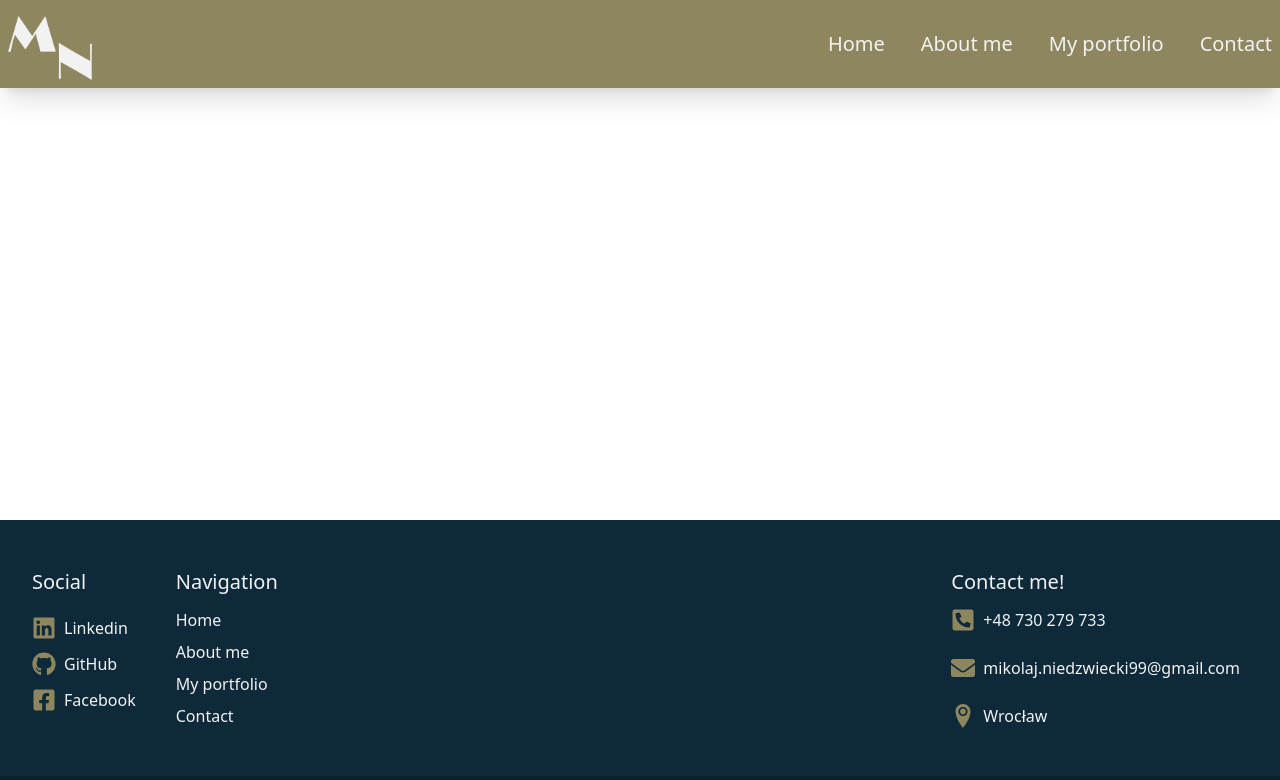
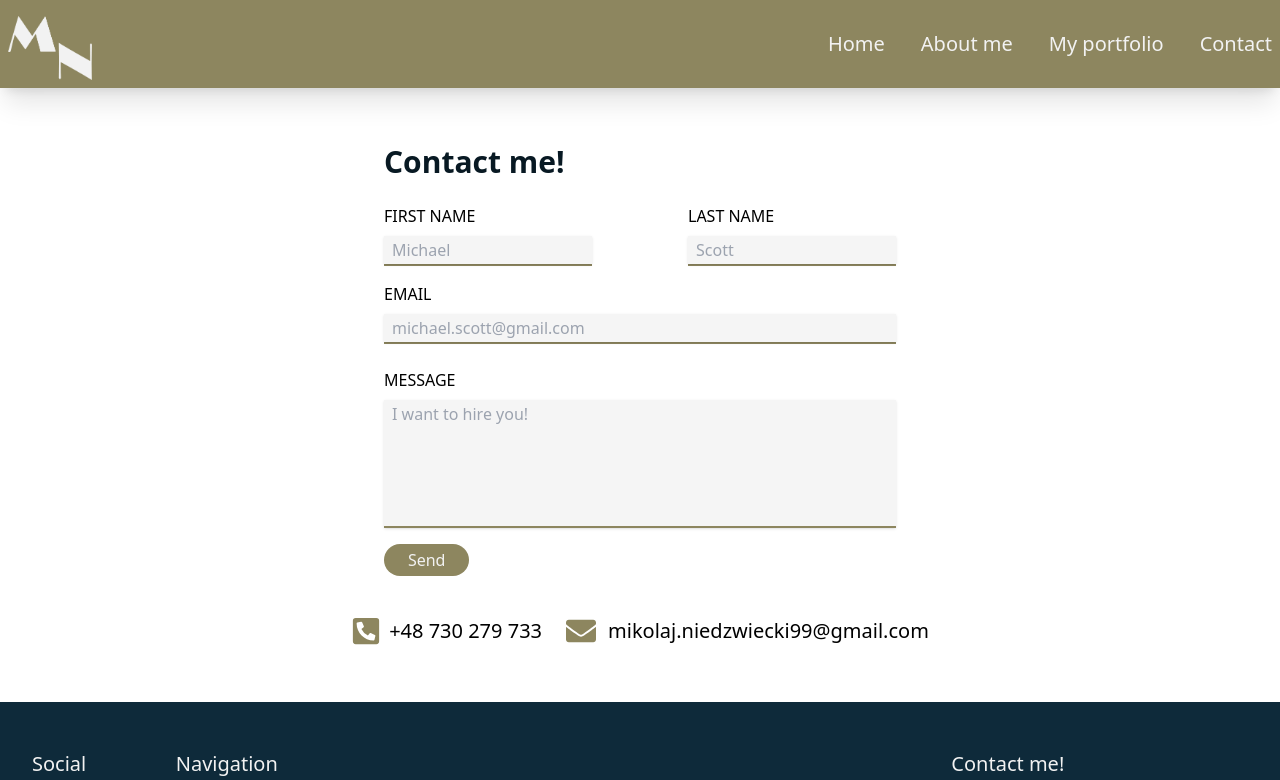
Before and after one commit to kolamaja/Portfolio, a React (Create React App) app: page /contact in a window 1280 px wide. Shown: the top 780 px of the page. Built offline with nearby package versions, Linux system fonts and the light colour scheme.

Commit message:
Contact page

```diff
--- a/package.json
+++ b/package.json
@@ -3,6 +3,7 @@
   "version": "0.1.0",
   "private": true,
   "dependencies": {
+    "@emailjs/browser": "^3.10.0",
     "@testing-library/jest-dom": "^5.16.5",
     "@testing-library/react": "^13.4.0",
     "@testing-library/user-event": "^13.5.0",
--- a/src/Pages/Contact.js
+++ b/src/Pages/Contact.js
@@ -1,11 +1,102 @@
 import React from "react";
+import { useRef } from "react";
+import { FaEnvelope, FaPhoneSquareAlt } from "react-icons/fa";
 import { Footer } from "../components/Footer";
 import NavBar from "../components/NavBar";
+import emailjs from "@emailjs/browser";
 
 export const Contact = () => {
+	const form = useRef();
+
+	const sendEmail = (e) => {
+		e.preventDefault();
+
+		emailjs
+			.sendForm(
+				"service_338hpvn",
+				"template_qznapqm",
+				form.current,
+				"U6c2-WF6qEMqypYke"
+			)
+			.then(
+				(result) => {
+					console.log(result.text);
+					console.log("Message send");
+				},
+				(error) => {
+					console.log(error.text);
+					console.log("Failed");
+				}
+			);
+	};
 	return (
 		<div className='flex flex-col justify-between h-screen '>
 			<NavBar />
+			<div className='container mt-10 mb-10 mx-auto'>
+				<form ref={form} onSubmit={sendEmail}>
+					<div className='flex flex-row justify-center'>
+						<div className='flex flex-col'>
+							<h1 className='text-3xl font-bold text-elephant-700 my-4'>
+								Contact me!
+							</h1>
+							<div className='flex flex-row max-w-lg'>
+								<div className=' flex flex-col mr-24 border-b-2  border-clay-500'>
+									<h1 className='my-2 text-base'>FIRST NAME</h1>
+									<input
+										placeholder='Michael'
+										className='appearance-none shadow bg-almostWhite-400 border-none w-full text-gray-700 mr-3 py-1 px-2 leading-tight focus:outline-none'
+										type='text'
+										name='user_first_name'
+									/>
+								</div>
+								<div className='flex flex-col border-b-2 border-clay-500'>
+									<h1 className='my-2 text-base'>LAST NAME</h1>
+									<input
+										placeholder='Scott'
+										className='appearance-none shadow bg-almostWhite-400 border-none w-full text-gray-700 mr-3 py-1 px-2 leading-tight focus:outline-none'
+										type='text'
+										name='user_last_name'
+									/>
+								</div>
+							</div>
+							<div className='flex flex-col mt-2 border-b-2 max-w-lg border-clay-500'>
+								<h1 className='my-2 text-base'>EMAIL</h1>
+								<input
+									placeholder='michael.scott@gmail.com'
+									className='appearance-none shadow bg-almostWhite-400 border-none w-full text-gray-700 mr-3 py-1 px-2 leading-tight focus:outline-none'
+									type='email'
+									name='user_email'
+								/>
+							</div>
+							<div className='flex flex-col max-w-lg mt-4'>
+								<h1 className='my-2 text-base'>MESSAGE</h1>
+								<textarea
+									placeholder='I want to hire you!'
+									name='message'
+									className=' border-b-2 h-32 bg-almostWhite-400 w-full border-t-none focus:outline-none leading-tight mr-3 py-1 px-2 border-clay-500 shadow resize-none'
+								/>
+							</div>
+							<input
+								className='bg-clay-500 rounded-full mt-4 p-1 w-1/6 text-almostWhite-500 hover:bg-clay-400 hover:scale-105 cursor-pointer'
+								type='submit'
+								value='Send'
+							/>
+						</div>
+					</div>
+				</form>
+				<div className='flex justify-center mt-10 mb-4 text-clay-500 text-3xl  flex-row'>
+					<div className='flex mr-6 items-center'>
+						<FaPhoneSquareAlt className='' />
+						<h1 className=' pl-2 text-xl text-black'>+48 730 279 733</h1>
+					</div>
+					<div className='flex items-center'>
+						<FaEnvelope />
+						<h1 className='pl-3 text-xl text-black'>
+							mikolaj.niedzwiecki99@gmail.com
+						</h1>
+					</div>
+				</div>
+			</div>
 			<Footer />
 		</div>
 	);
--- a/src/Pages/Portfolio.js
+++ b/src/Pages/Portfolio.js
@@ -10,11 +10,11 @@ export const Portfolio = () => {
 		<div className='flex flex-col justify-between h-screen '>
 			<NavBar />
             <div className="container mx-auto">
-			<div className='flex mt-6 mb-8 flex-row  justify-center flex-wrap    '>
+			<div className='flex mt-6 mb-8 flex-row  justify-evenly flex-wrap    '>
                 <Link to={'/'}><PortfolioElement img={porf1} title="My portfolio website" tag1="#React" tag2="#HTML5" tag3="#Tailwind" tag4="#JavaScript" /></Link>
-                <Link to={'/'}><PortfolioElement img={'https://picsum.photos/600/430'} title="Application 1" tag1="#React" tag2="#HTML5" tag3="#Tailwind" tag4="#JavaScript" /></Link>
-                <Link to={'/'}><PortfolioElement img={'https://picsum.photos/600/430'} title="Application 2" tag1="#React" tag2="#HTML5" tag3="#CSS3" tag4="#JavaScript" /></Link>
-                <Link to={'/'}><PortfolioElement img={'https://picsum.photos/600/430'} title="Application 3" tag1="#Angular" tag2="#HTML5" tag3="#Tailwind" tag4="#JavaScript" /></Link>
+                <Link to={'*'}><PortfolioElement img={'https://picsum.photos/600/430'} title="Application 1" tag1="#React" tag2="#HTML5" tag3="#Tailwind" tag4="#JavaScript" /></Link>
+                <Link to={'*'}><PortfolioElement img={'https://picsum.photos/900/640'} title="Application 2" tag1="#React" tag2="#HTML5" tag3="#CSS3" tag4="#JavaScript" /></Link>
+                <Link to={'*'}><PortfolioElement img={'https://picsum.photos/800/640'} title="Application 3" tag1="#Angular" tag2="#HTML5" tag3="#Tailwind" tag4="#JavaScript" /></Link>
 
             </div>
             </div>
--- a/src/components/PortfolioElement.js
+++ b/src/components/PortfolioElement.js
@@ -2,9 +2,10 @@ import React from 'react'
 
 export const PortfolioElement = (props) => {
   return (
-    <div className="flex flex-col mt-8 mx-6 hover:scale-110 rounded-lg bg-lightBlue-100 max-w-sm shadow-elephant-300   shadow-lg">
-                    <h1 className="text-3xl pt-2 pl-4  text-elephant-700">{props.title}</h1>
-                    <img className="m-4 max-w-lg shadow-sm rounded-br-3xl rounded-xl " src={props.img} alt={props.img} ></img>
+    <div className="flex flex-col mt-8 mx-6 hover:scale-110 rounded-lg  max-w-sm shadow-elephant-400   shadow-lg">
+
+                    <img className=" max-w-lg shadow-sm  mb-4  " src={props.img} alt={props.img} ></img>
+                    <h1 className="text-3xl pt-2 pl-4 font-bold mb-4 text-elephant-700">{props.title}</h1>
                     <div className="flex flex-row">
                         <span className="text-sm ml-4 mb-2 py-1 px-2 text-stone-100 rounded-full bg-elephant-300">{props.tag1}</span>
                         <span className="text-sm ml-4 mb-2 py-1 px-2 text-stone-100 rounded-full bg-elephant-300">{props.tag2}</span>
--- a/src/components/Technologies.js
+++ b/src/components/Technologies.js
@@ -59,7 +59,7 @@ export const Technologies = () => {
 				<div className='flex flex-row justify-start'>
 					<div className='flex flex-col space-y-5 p-1 drop-shadow-sm'>
 						<div className='flex flex-row justify-start'>
-							<h1 className='text-6xl ml-6 text-clay-500'> Technologies</h1>
+							<h1 className='text-6xl ml-6 font-bold text-clay-500'> Technologies</h1>
 						</div>
 						<div className='flex flex-row ml-6 justify-start'>
 							<span className='text-lightBlue-800 text-base pl-2'>
@@ -119,7 +119,7 @@ export const Technologies = () => {
 				</div>
 				<div className='flex flex-row justify-items-evenly drop-shadow-sm'>
 					<div className='flex flex-col max-w-md space-y-2 '>
-						<h1 className='text-clay-500 text-4xl pt-5'>{technology}</h1>
+						<h1 className='text-clay-500 text-4xl pt-5 font-bold'>{technology}</h1>
 
 						<h2 className="text-xl pt-4">Experience: </h2>
 
```
Also changed, not shown: 1 other file (tests, documents, lock files or other folders).
